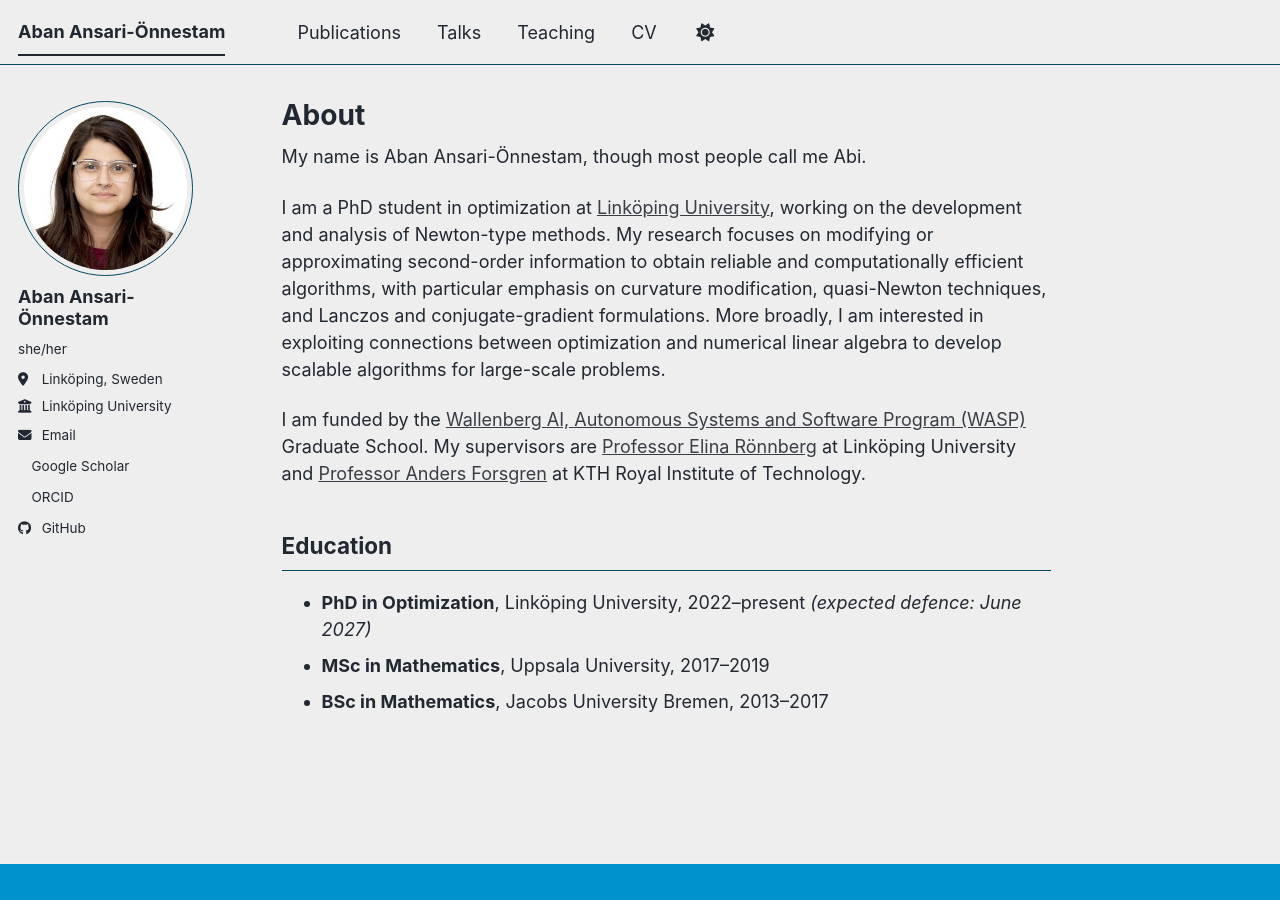
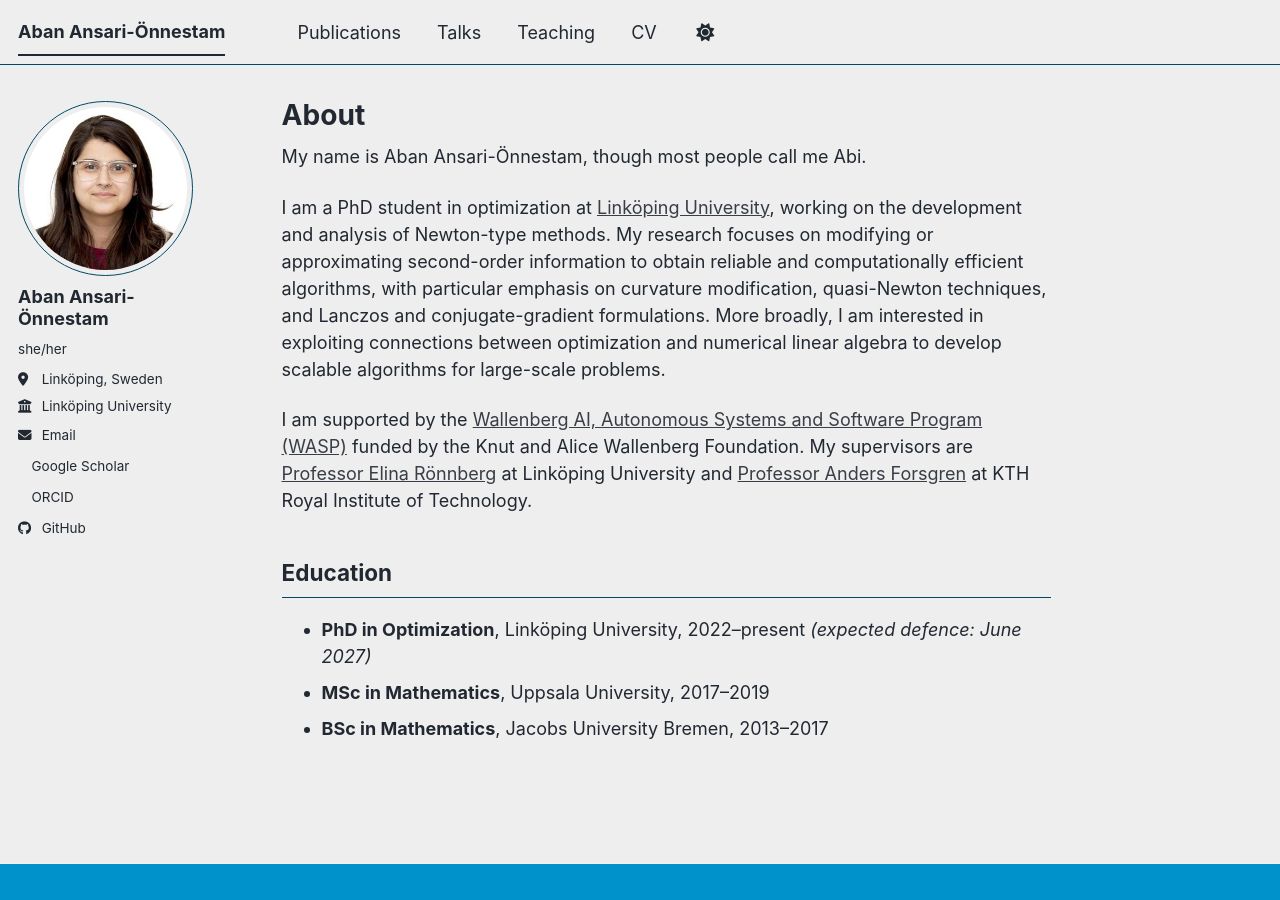
Before and after one commit to abiansari/abiansari.github.io, a Jekyll site: the page built from _pages/about.md, in a window 1280 px wide. Built offline with Jekyll 4.4.1, drawn with Linux system fonts in a browser that asks for light colours; a script bundle is joined from its source files by our own code; a style sheet for code colours, icons or effects is not loaded.

Commit message:
Update about.md

```diff
--- a/_pages/about.md
+++ b/_pages/about.md
@@ -17,8 +17,8 @@ conjugate-gradient formulations. More broadly, I am interested in exploiting
 connections between optimization and numerical linear algebra to develop
 scalable algorithms for large-scale problems.
 
-I am funded by the [Wallenberg AI, Autonomous Systems and Software Program
-(WASP)](https://wasp-sweden.org) Graduate School. My supervisors are
+I am supported by the [Wallenberg AI, Autonomous Systems and Software Program
+(WASP)](https://wasp-sweden.org) funded by the Knut and Alice Wallenberg Foundation. My supervisors are
 [Professor Elina Rönnberg](https://liu.se/medarbetare/eliro15) at Linköping University and
 [Professor Anders Forsgren](https://www.kth.se/profile/andersf) at KTH Royal Institute of
 Technology.
```
